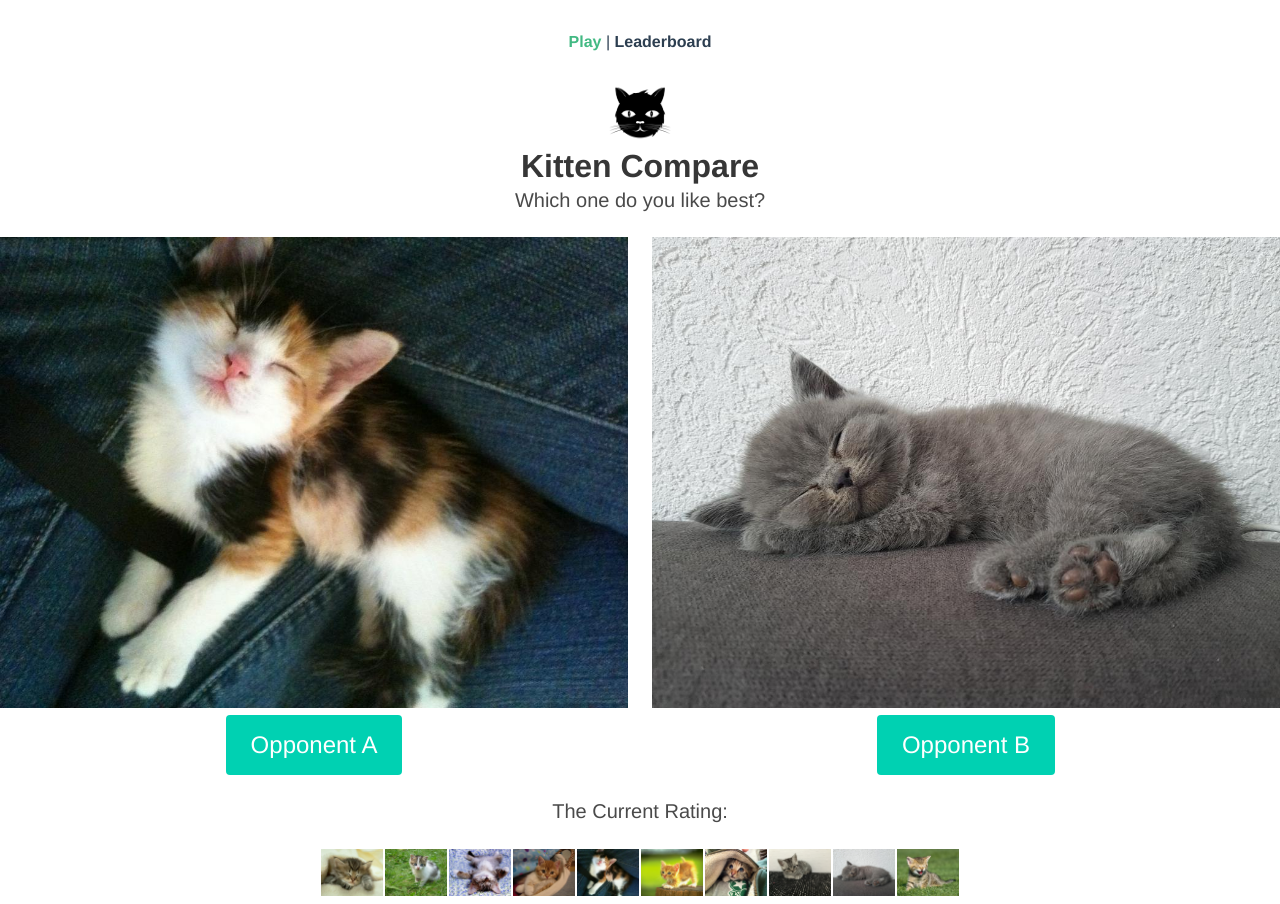
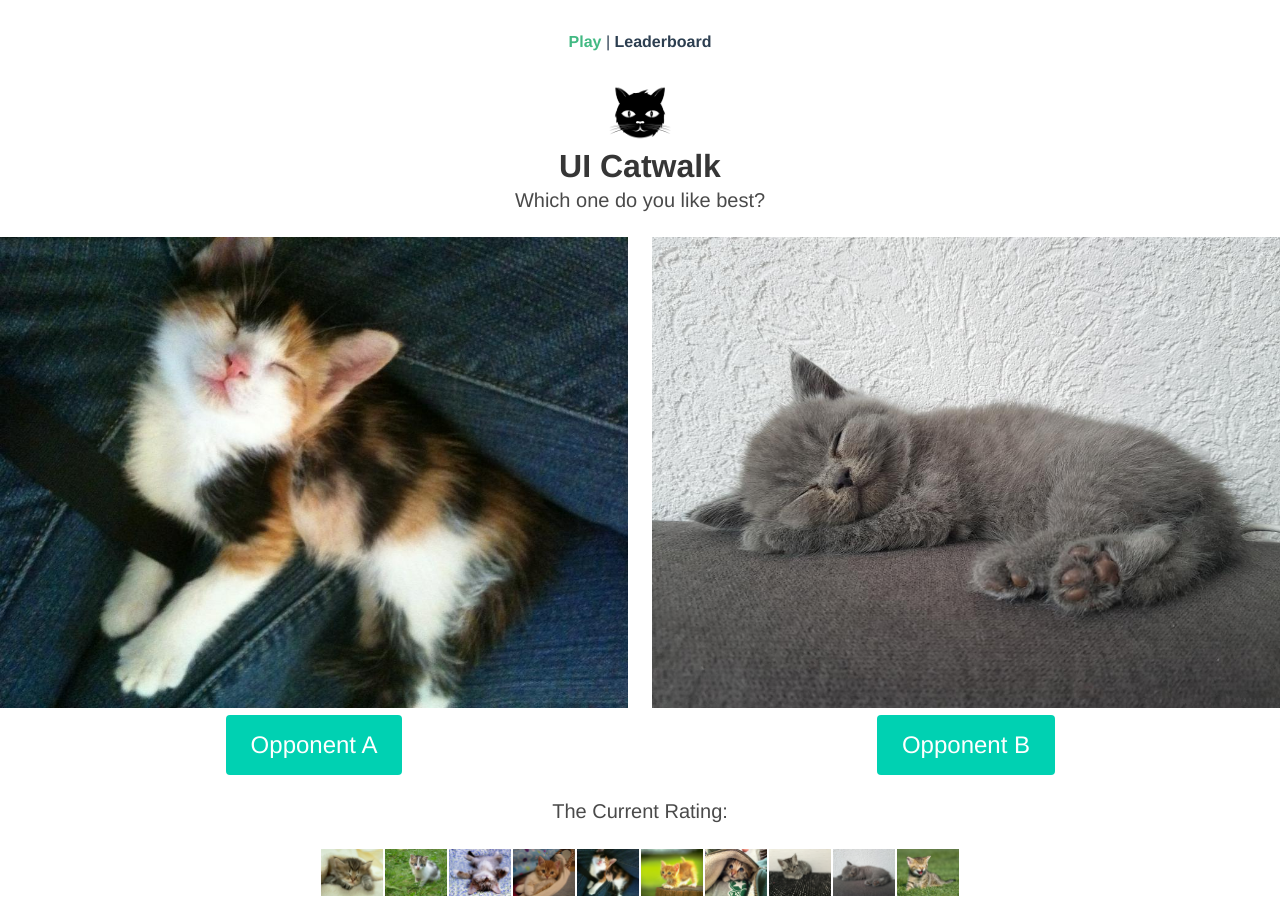
Before and after one commit to christianhunger/technologiepraktikum, a Vue app: page / in a window 1280 px wide. Built offline with nearby package versions, Linux system fonts and the light colour scheme.

Commit message:
refactor(play): rename to ui catwalk

```diff
--- a/src/views/Play.vue
+++ b/src/views/Play.vue
@@ -1,6 +1,6 @@
 <template>
   <div class="home">
-    <h1 class="title">Kitten Compare</h1>
+    <h1 class="title">UI Catwalk</h1>
     <h2 class="subtitle">Which one do you like best?</h2>
     <Comparator :id1="this.currentRound.sample1.contenderId"
                 :id2="this.currentRound.sample2.contenderId"
```
